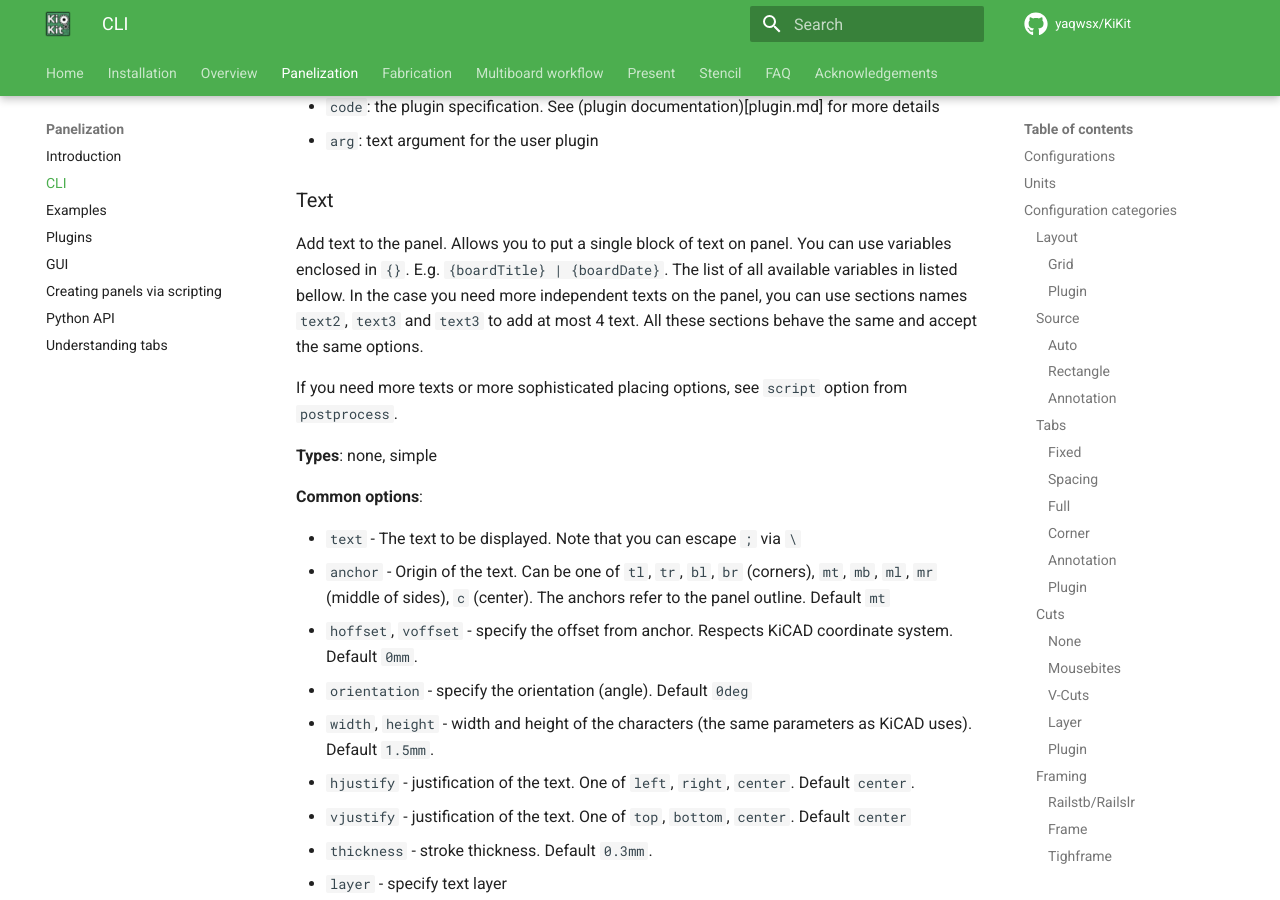
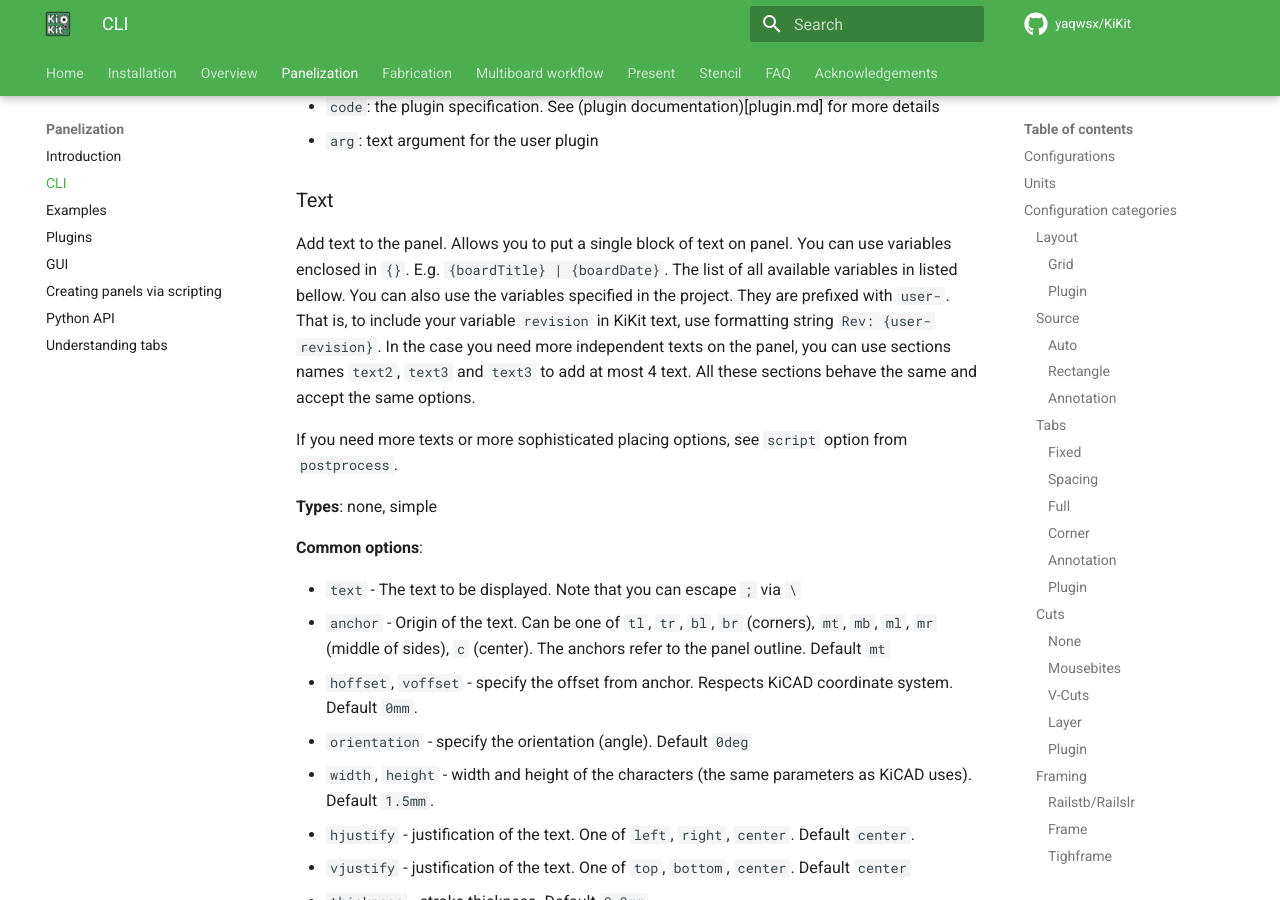
Before and after one commit to yaqwsx/KiKit, an MkDocs documentation site: the page built from docs/panelization/cli.md, in a window 1280 px wide and 900 px high, scrolled down 9477 px. Built offline with MkDocs 1.6.1 and Material for MkDocs 9.7.7, drawn with Linux system fonts in a browser that asks for light colours; comment, search, counter and statistics services are not loaded; the version menu is left out.

Commit message:
Add support for project variables in texts

```diff
--- a/docs/panelization/cli.md
+++ b/docs/panelization/cli.md
@@ -450,10 +450,12 @@ Fiducials based on a plugin.
 
 Add text to the panel. Allows you to put a single block of text on panel. You
 can use variables enclosed in `{}`. E.g. `{boardTitle} | {boardDate}`. The list
-of all available variables in listed bellow. In the case you need more
-independent texts on the panel, you can use sections names `text2`, `text3` and
-`text3` to add at most 4 text. All these sections behave the same and accept the
-same options.
+of all available variables in listed bellow. You can also use the variables
+specified in the project. They are prefixed with `user-`. That is, to include
+your variable `revision` in KiKit text, use formatting string `Rev:
+{user-revision}`. In the case you need more independent texts on the panel, you
+can use sections names `text2`, `text3` and `text3` to add at most 4 text. All
+these sections behave the same and accept the same options.
 
 If you need more texts or more sophisticated placing options, see `script`
 option from `postprocess`.
```
Also changed, not shown: 1 other file.
